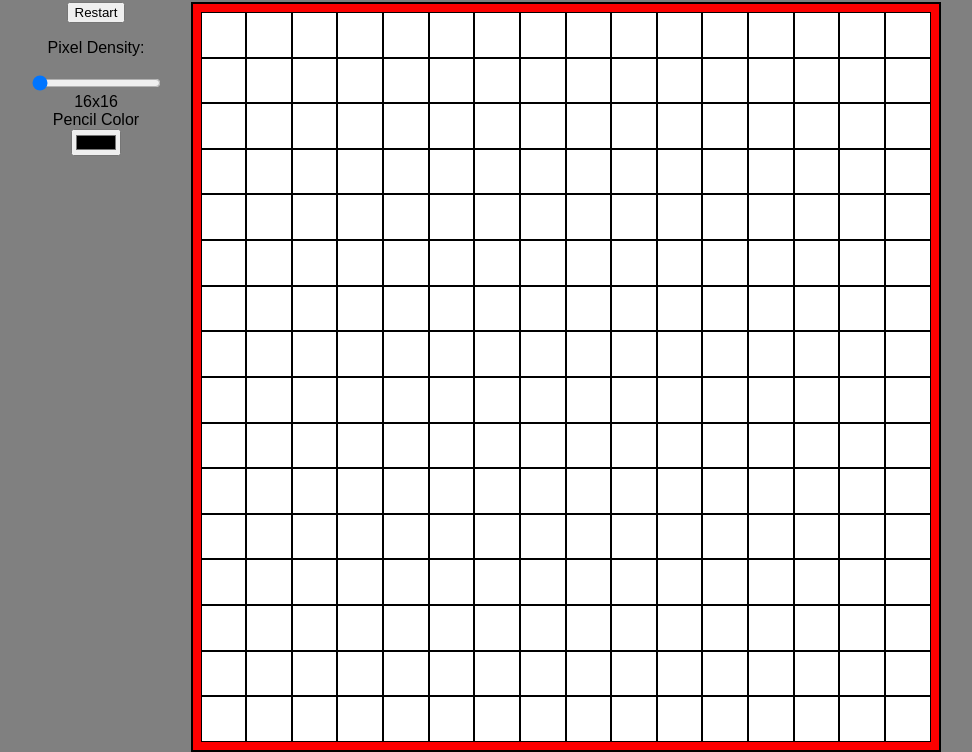
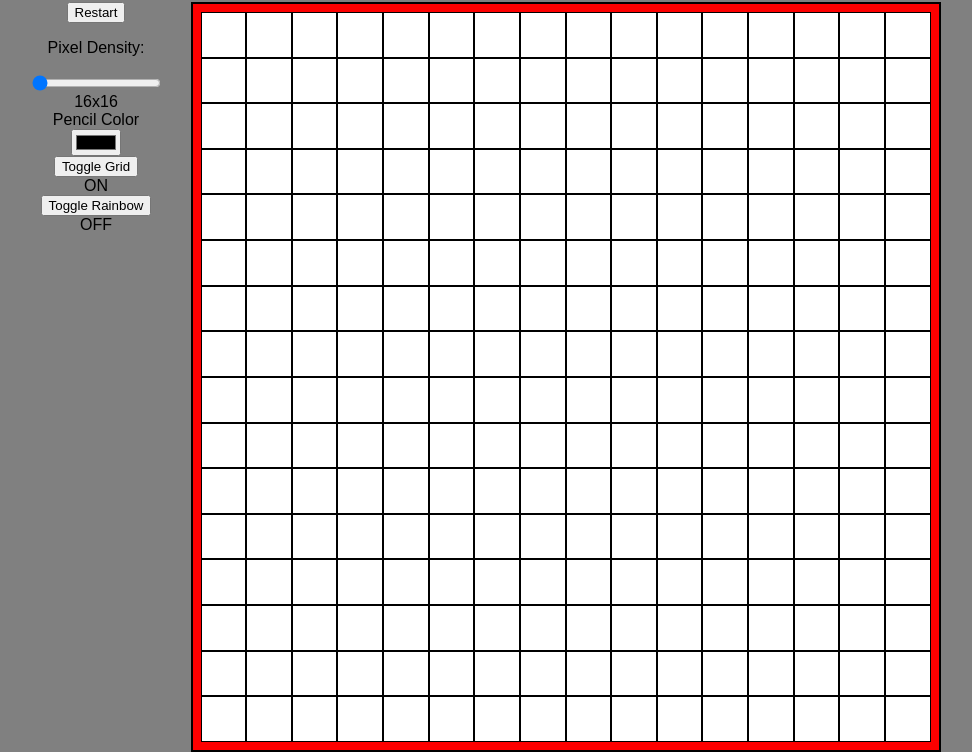
Before and after one commit to ErickDaniCB/Etch-a-Sketch-TOP, a plain HTML site: page index.html in a window 1280 px wide. Shown: the part 78-830 px from the top of the page, without its empty margins (155-1127 px from the left). Drawn offline with Linux system fonts and the light colour scheme.

Commit message:
Add toggles and labels for  grid and rainbow modes

```diff
--- a/eas.js
+++ b/eas.js
@@ -15,10 +15,10 @@ function changeColor(newColor){
 
 // Canvas filling
 let pixelNum = 16;
+let gridBtnTgl = document.querySelector('#gridBtn').value;
 fillCanvas(pixelNum);
 
 function fillCanvas(fill){
-
     container.appendChild(canvas);
     let pixelDim = canvas.offsetWidth / fill;
     for (let i = 1; i <= fill ** 2; i++) {
@@ -28,6 +28,10 @@ function fillCanvas(fill){
         pixel.classList.add('pixel');
         canvas.appendChild(pixel);
         pixel.addEventListener('mouseover', () => pixel.style.backgroundColor = `${color}`);
+    }
+    if(gridBtnTgl == "ON"){
+        const pixelsNode = document.querySelectorAll('.pixel');
+        pixelsNode.forEach(item => item.classList.add('border'));
     }
 }
 
@@ -54,12 +58,50 @@ restartButton.addEventListener('click', restart);
 
 function restart () {
     const pixelsNode = document.querySelectorAll('.pixel');
-    pixelsNode.forEach((item) => item.style.backgroundColor = 'White');
+    pixelsNode.forEach(item => item.style.backgroundColor = 'White');
 }
 
+// Toggle grid Button
+const GRID_LABEL = document.querySelector('#gridLabel');
+GRID_LABEL.textContent = `${gridBtnTgl}`;
+
+function toggleGrid () {
+    const pixelsNode = document.querySelectorAll('.pixel');
+    if(gridBtnTgl == "ON"){
+        pixelsNode.forEach(item => item.classList.remove('border'));
+        gridBtnTgl = "OFF";
+        GRID_LABEL.textContent = `${gridBtnTgl}`;
+    }
+    else if(gridBtnTgl == "OFF"){
+        pixelsNode.forEach(item => item.classList.add('border'));
+        gridBtnTgl = "ON";
+        GRID_LABEL.textContent = `${gridBtnTgl}`;
+    }
+}
 // Toggle rainbow button
-const rainbowToggle = document.querySelector('#rainbow');
-rainbowToggle.addEventListener('click', rainbow);
-function rainbow(){
+let rbwBtnTgl = document.querySelector('#rainbow').value;
+const RAINBOW_LABEL = document.querySelector('#rainbowLabel');
+RAINBOW_LABEL.textContent = `${rbwBtnTgl}`;
 
+function colorRandom () {
+    let rdmColor = Math.floor(Math.random()*16777215).toString(16);
+    color = "#" + rdmColor;
 }
+
+function toggleRbw () {
+    const PIXELS_NODE = document.querySelectorAll('.pixel');
+    colorRandom();
+    if (rbwBtnTgl == "OFF") {
+        rbwBtnTgl = "ON";
+        PIXELS_NODE.forEach(item => {
+            item.addEventListener('mouseover', colorRandom);
+        });
+    } else {
+        rbwBtnTgl = "OFF";
+        PIXELS_NODE.forEach(item => {
+            item.removeEventListener('mouseover', colorRandom);
+        });
+        color = document.querySelector('#color').value;
+    }
+    RAINBOW_LABEL.textContent = `${rbwBtnTgl}`;
+}
--- a/index.html
+++ b/index.html
@@ -15,12 +15,19 @@
         <div id="main">
             <div class="panel">
                 <button id="restart">Restart</button>
+
                 <p>Pixel Density:</p>
                 <input id="range" type="range" value="16" min="16" max="50" oninput="changePix(this.value)">
                 <div id="sliderLabel"></div>
+
                 <label for="color">Pencil Color</label>
                 <input id="color" type="color" value="#000000" onchange="changeColor(this.value)">
-                <!-- <button id="rainbow">Toggle Rainbow</button> -->
+
+                <button id="gridBtn" value="ON" onclick="toggleGrid()">Toggle Grid</button>
+                <label for="gridBtn" id="gridLabel"></label>
+
+                <button id="rainbow" value="OFF" onclick="toggleRbw()">Toggle Rainbow</button>
+                <label for="rainbow" id="rainbowLabel"></label>
             </div>
             <div id="container"></div>
         </div>
--- a/styles.css
+++ b/styles.css
@@ -41,9 +41,9 @@ header {
     flex-wrap: wrap;
     background-color: white;
 }
-.pixel {
+
+.border {
     border: 1px solid black;
-    background-color: white;
 }
 
 .colored {
```
